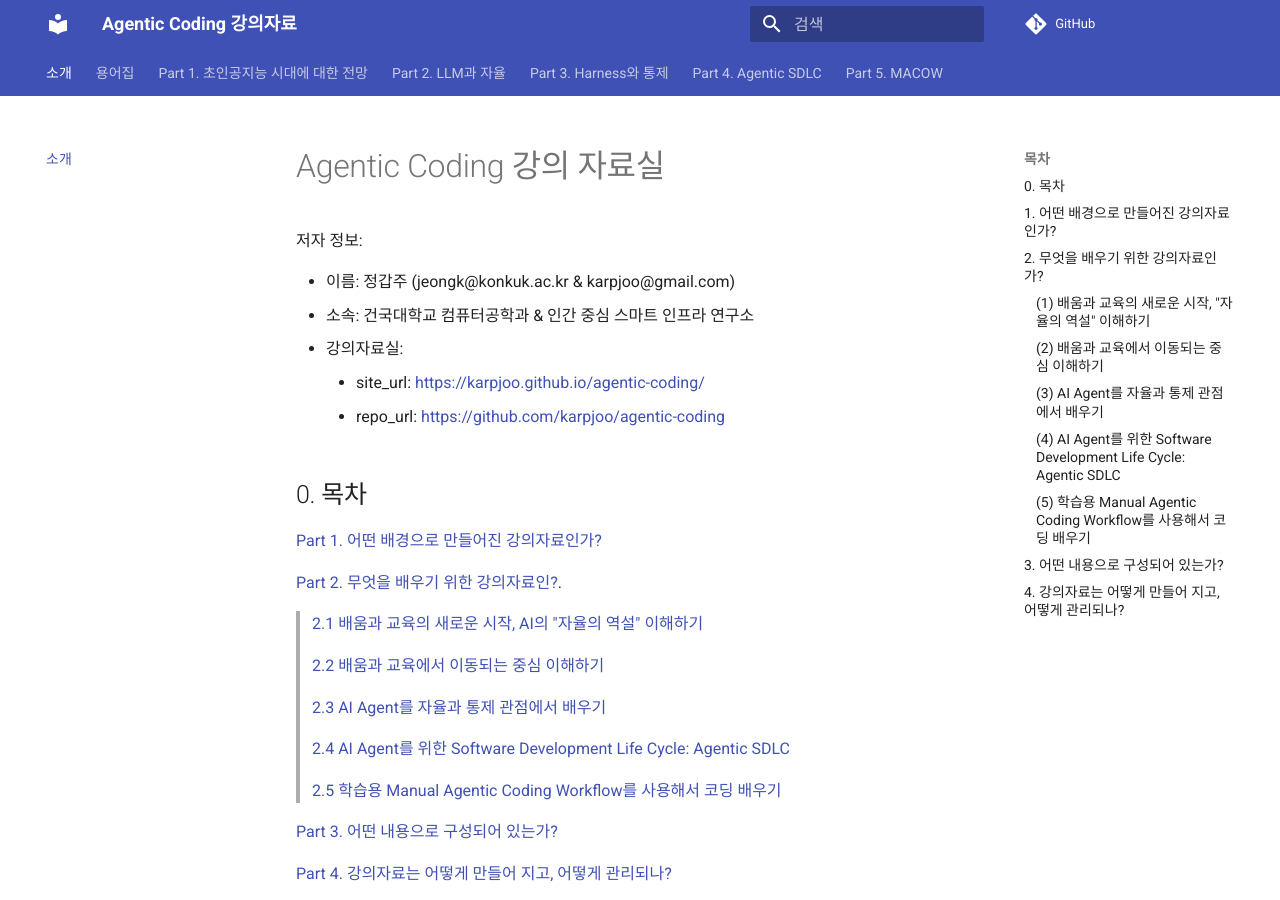
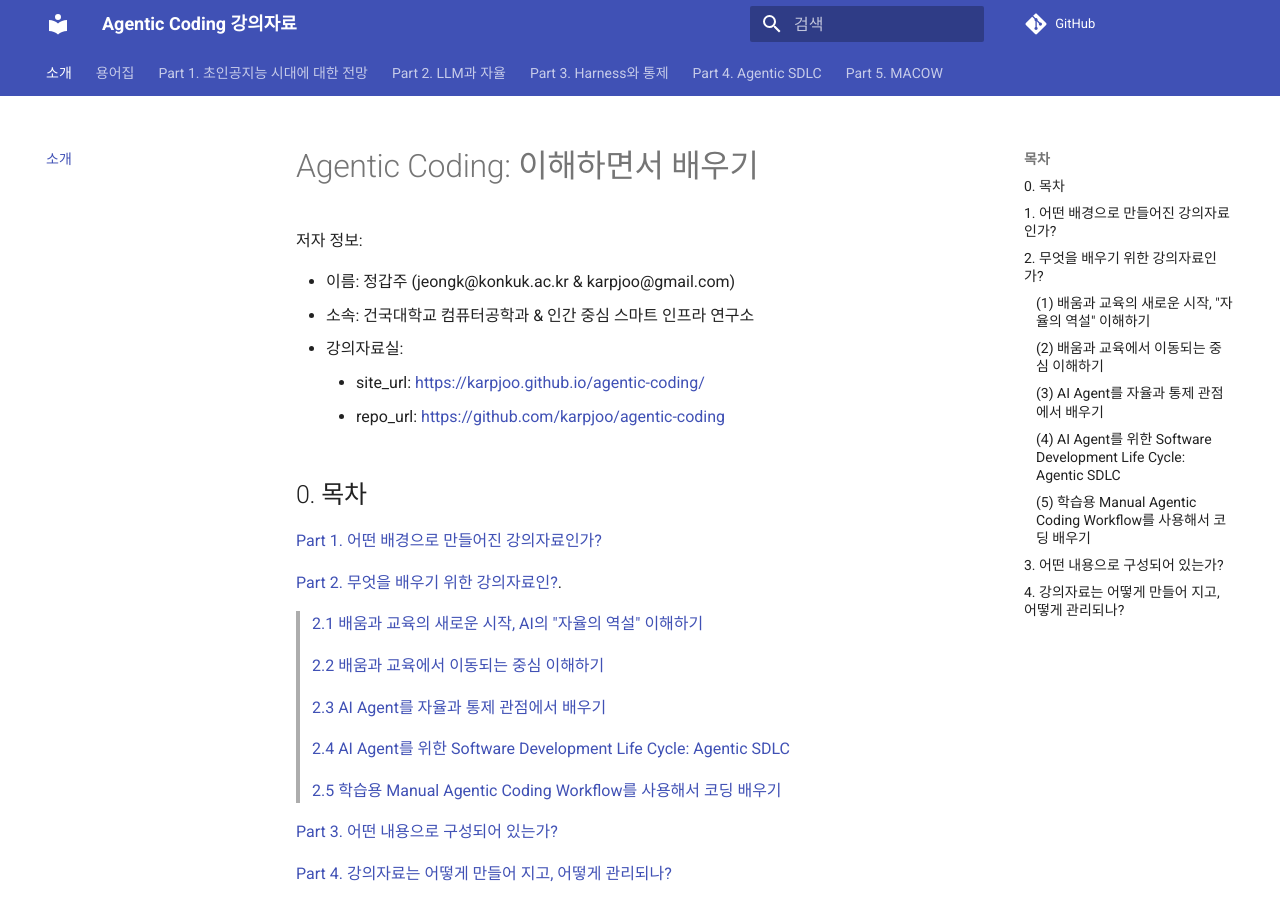
Before and after one commit to karpjoo/agentic-coding, an MkDocs documentation site: the page built from docs/README.md, in a window 1280 px wide and 900 px high. Built offline with MkDocs 1.6.1 and Material for MkDocs 9.7.7, drawn with Linux system fonts in a browser that asks for light colours; comment, search, counter and statistics services are not loaded.

Commit message:
repo title: learning and understadning

```diff
--- a/docs/README.md
+++ b/docs/README.md
@@ -1,6 +1,6 @@
 
 
-# Agentic Coding 강의 자료실
+# Agentic Coding: 이해하면서 배우기
 
 저자 정보:
 
```
